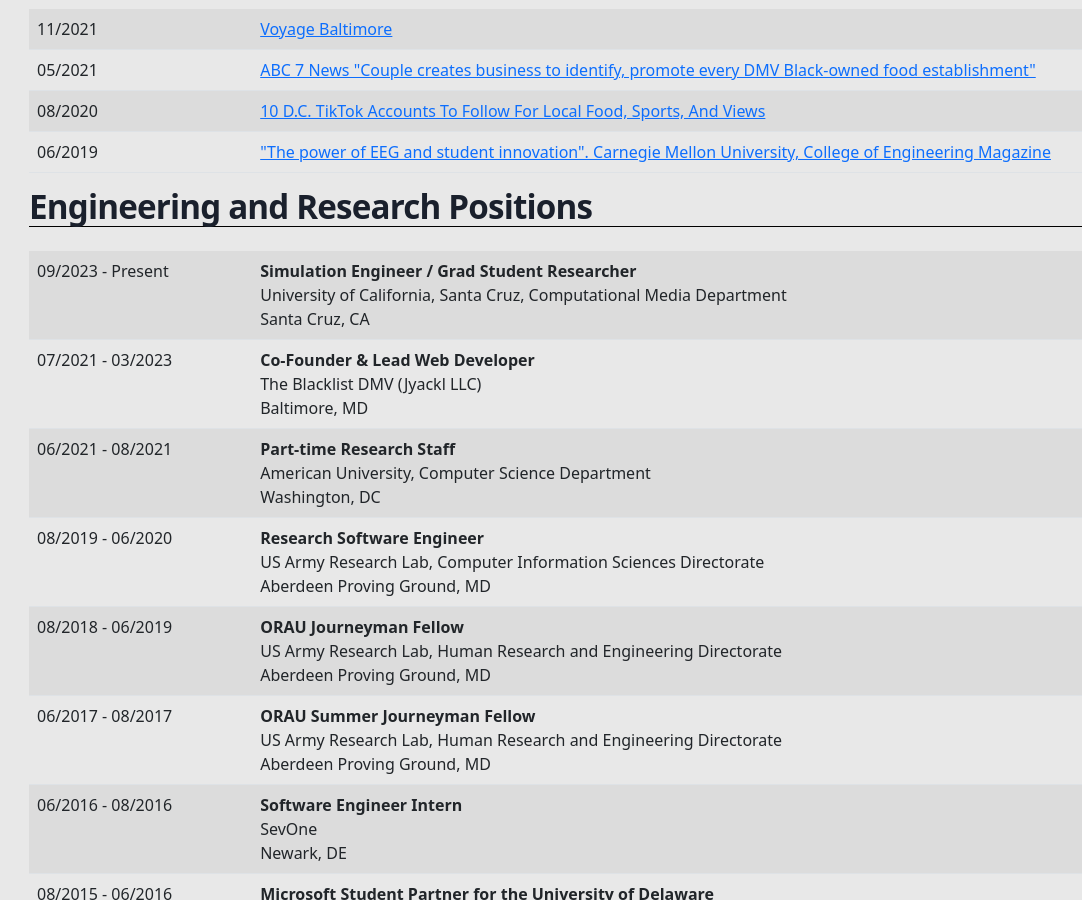
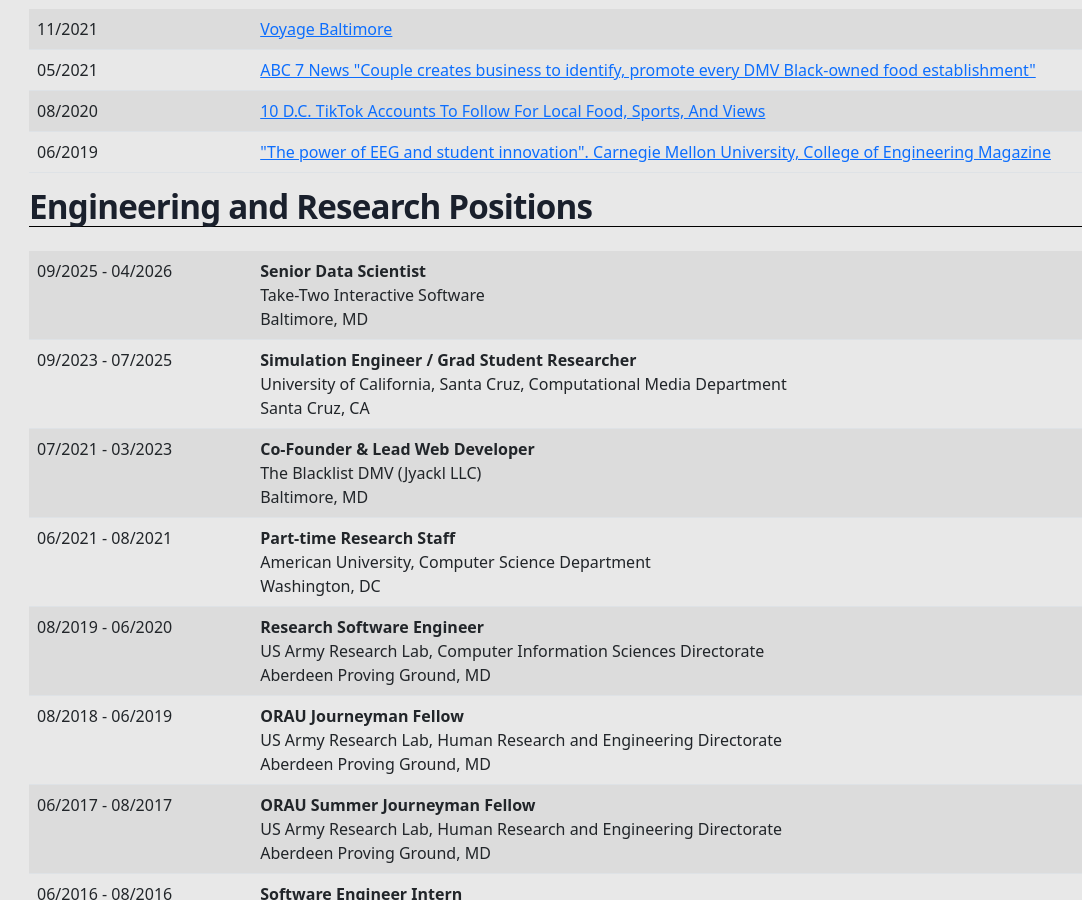
Before and after one commit to ShiJbey/shijbey.github.io, a Jekyll site: the page built from cv.html, in a window 1280 px wide and 900 px high, scrolled down 1703 px. Shown: the whole window, without its empty margins (53-1135 px from the left). Built offline with Jekyll 4.4.1, drawn with Linux system fonts in a browser that asks for light colours; nearby versions of some CDN libraries; some of the changed text lies outside the part shown.

Commit message:
Update resume data

```diff
--- a/_data/education.yml
+++ b/_data/education.yml
@@ -4,7 +4,7 @@
   college: 'Baskin School of Engineering'
   department: 'Computational Media Department'
   advisors: 'Michael Mateas, Noah Wardrip-Fruin'
-  years: '2020 - 2025 (expected)'
+  years: '2020 - 2025'
   logo_src: '/static/images/ucsc.png'
   logo_alt: 'UC Santa Cruz Logo'
 
--- a/_data/swe_positions.yml
+++ b/_data/swe_positions.yml
@@ -1,7 +1,12 @@
+- position: Senior Data Scientist
+  organization: Take-Two Interactive Software
+  location: Baltimore, MD
+  dates: '09/2025 - 04/2026'
+
 - position: Simulation Engineer / Grad Student Researcher
   organization: University of California, Santa Cruz, Computational Media Department
   location: Santa Cruz, CA
-  dates: '09/2023 - Present'
+  dates: '09/2023 - 07/2025'
 
 - position: Co-Founder & Lead Web Developer
   organization: The Blacklist DMV (Jyackl LLC)
```
Also changed, not shown: _data/dev_projects.yml (+4 -4 lines), 1 other file.
